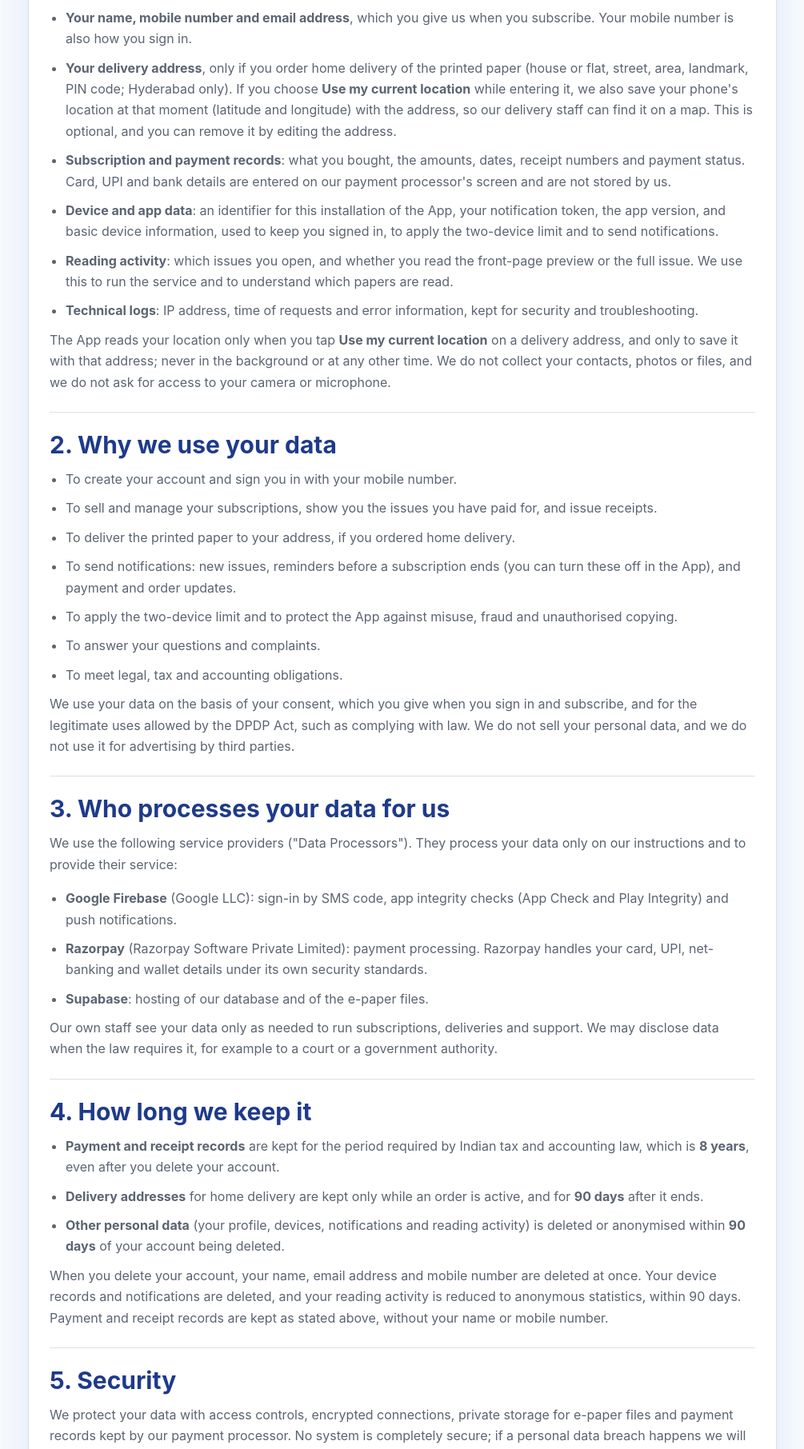
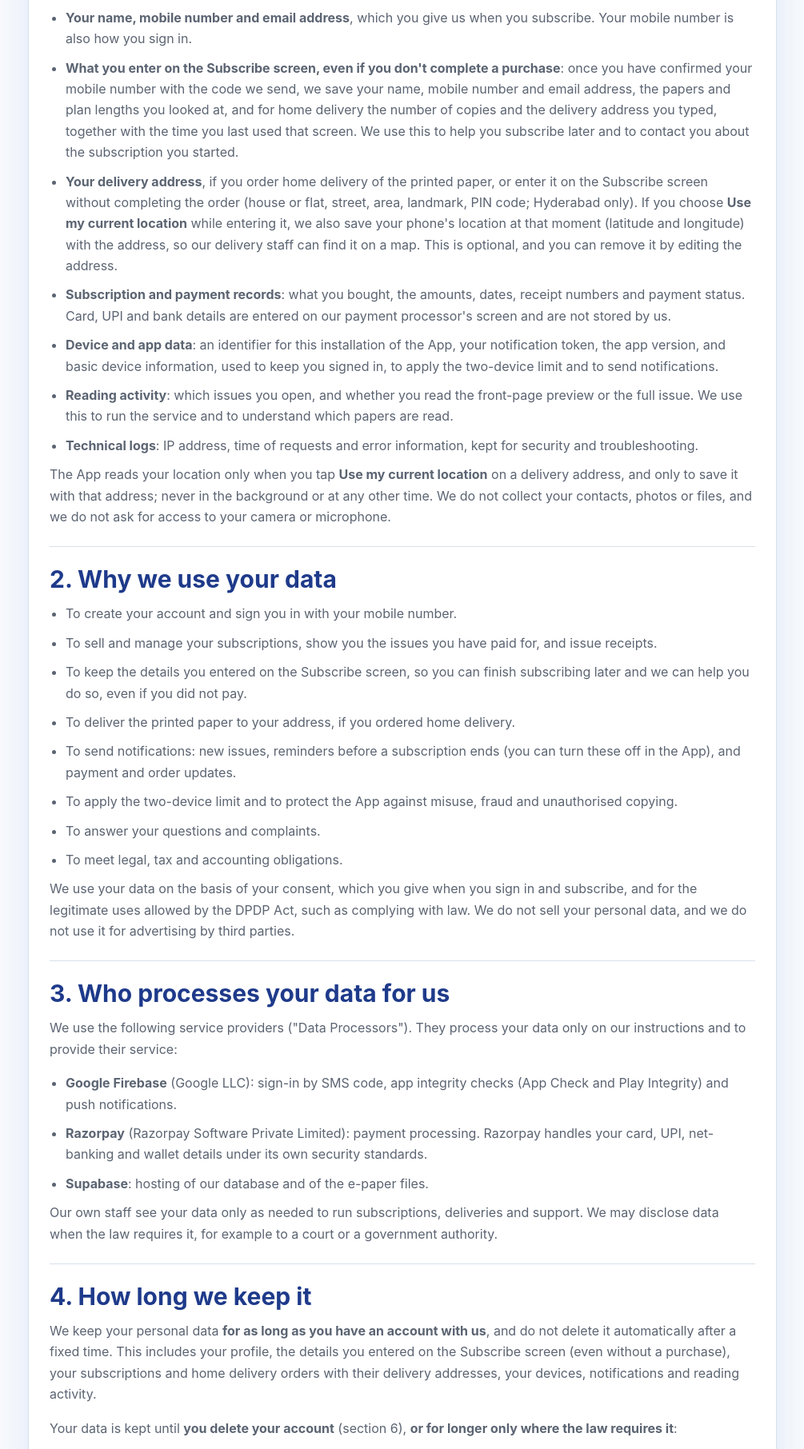
Before and after one commit to PropertyPulse-Editor/pp-agency-docs, a plain HTML site: page epaper/privacy.html in a window 1280 px wide. Shown: the part 537-2349 px from the top of the page at 80% size, without its empty margins (137-1142 px from the left). Drawn offline with Linux system fonts and the light colour scheme.

Commit message:
E-paper Privacy Policy and deletion page: details kept from Subscribe, data kept until the account is deleted (D63)

```diff
--- a/epaper/privacy.html
+++ b/epaper/privacy.html
@@ -35,7 +35,7 @@
     <section class="page-title">
       <p class="eyebrow">Legal</p>
       <h1>Privacy Policy</h1>
-      <p>Effective date: 11 November 2026</p>
+      <p>Effective date: 15 November 2026</p>
     </section>
 
     <article class="card legal-card">
@@ -45,7 +45,8 @@
       <h2>1. Data we collect</h2>
       <ul>
         <li><strong>Your name, mobile number and email address</strong>, which you give us when you subscribe. Your mobile number is also how you sign in.</li>
-        <li><strong>Your delivery address</strong>, only if you order home delivery of the printed paper (house or flat, street, area, landmark, PIN code; Hyderabad only). If you choose <strong>Use my current location</strong> while entering it, we also save your phone's location at that moment (latitude and longitude) with the address, so our delivery staff can find it on a map. This is optional, and you can remove it by editing the address.</li>
+        <li><strong>What you enter on the Subscribe screen, even if you don't complete a purchase</strong>: once you have confirmed your mobile number with the code we send, we save your name, mobile number and email address, the papers and plan lengths you looked at, and for home delivery the number of copies and the delivery address you typed, together with the time you last used that screen. We use this to help you subscribe later and to contact you about the subscription you started.</li>
+        <li><strong>Your delivery address</strong>, if you order home delivery of the printed paper, or enter it on the Subscribe screen without completing the order (house or flat, street, area, landmark, PIN code; Hyderabad only). If you choose <strong>Use my current location</strong> while entering it, we also save your phone's location at that moment (latitude and longitude) with the address, so our delivery staff can find it on a map. This is optional, and you can remove it by editing the address.</li>
         <li><strong>Subscription and payment records</strong>: what you bought, the amounts, dates, receipt numbers and payment status. Card, UPI and bank details are entered on our payment processor's screen and are not stored by us.</li>
         <li><strong>Device and app data</strong>: an identifier for this installation of the App, your notification token, the app version, and basic device information, used to keep you signed in, to apply the two-device limit and to send notifications.</li>
         <li><strong>Reading activity</strong>: which issues you open, and whether you read the front-page preview or the full issue. We use this to run the service and to understand which papers are read.</li>
@@ -57,6 +58,7 @@
       <ul>
         <li>To create your account and sign you in with your mobile number.</li>
         <li>To sell and manage your subscriptions, show you the issues you have paid for, and issue receipts.</li>
+        <li>To keep the details you entered on the Subscribe screen, so you can finish subscribing later and we can help you do so, even if you did not pay.</li>
         <li>To deliver the printed paper to your address, if you ordered home delivery.</li>
         <li>To send notifications: new issues, reminders before a subscription ends (you can turn these off in the App), and payment and order updates.</li>
         <li>To apply the two-device limit and to protect the App against misuse, fraud and unauthorised copying.</li>
@@ -76,13 +78,13 @@
       <!-- LAWYER REVIEW: Some of these providers may store data outside India. Confirm the server locations and that cross-border transfer is permitted under section 16 of the DPDP Act (no country restriction notified at the time of writing). Add any other processors used at launch (for example email or hosting providers). -->
 
       <h2>4. How long we keep it</h2>
+      <p>We keep your personal data <strong>for as long as you have an account with us</strong>, and do not delete it automatically after a fixed time. This includes your profile, the details you entered on the Subscribe screen (even without a purchase), your subscriptions and home delivery orders with their delivery addresses, your devices, notifications and reading activity.</p>
+      <p>Your data is kept until <strong>you delete your account</strong> (section 6), <strong>or for longer only where the law requires it</strong>:</p>
       <ul>
-        <li><strong>Payment and receipt records</strong> are kept for the period required by Indian tax and accounting law, which is <strong>8 years</strong>, even after you delete your account.</li>
-        <li><strong>Delivery addresses</strong> for home delivery are kept only while an order is active, and for <strong>90 days</strong> after it ends.</li>
-        <li><strong>Other personal data</strong> (your profile, devices, notifications and reading activity) is deleted or anonymised within <strong>90 days</strong> of your account being deleted.</li>
+        <li><strong>Payment and receipt records</strong> are kept for the period required by Indian tax and accounting law, which is <strong>8 years</strong>, even after you delete your account, without your name or mobile number.</li>
       </ul>
-      <p>When you delete your account, your name, email address and mobile number are deleted at once. Your device records and notifications are deleted, and your reading activity is reduced to anonymous statistics, within 90 days. Payment and receipt records are kept as stated above, without your name or mobile number.</p>
-      <!-- LAWYER REVIEW: Confirm 8 years as the retention period for payment and receipt records under the Income-tax Act, 1961 and the Companies Act, 2013 (or the law that applies to Exodus Media&#x27;s form of business), and that the 90-day periods meet the DPDP Rules, 2025. -->
+      <p>When you delete your account, your name, email address and mobile number are deleted at once, together with your saved addresses and the details you entered on the Subscribe screen, and you are signed out on every device. What is kept (payment and receipt records, your home delivery orders with the address they were sent to, and records of your devices, notifications and reading) is no longer linked to your name or mobile number.</p>
+      <!-- LAWYER REVIEW: Confirm 8 years as the retention period for payment and receipt records under the Income-tax Act, 1961 and the Companies Act, 2013 (or the law that applies to Exodus Media&#x27;s form of business), and that keeping data until the account is deleted, with no fixed limit, meets the DPDP Act and the DPDP Rules, 2025 (see LAWYER_REVIEW.md). -->
 
       <h2>5. Security</h2>
       <p>We protect your data with access controls, encrypted connections, private storage for e-paper files and payment records kept by our payment processor. No system is completely secure; if a personal data breach happens we will inform you and the Data Protection Board of India as the law requires.</p>
```
Also changed, not shown: epaper/delete-account.html (+2 -3 lines).
